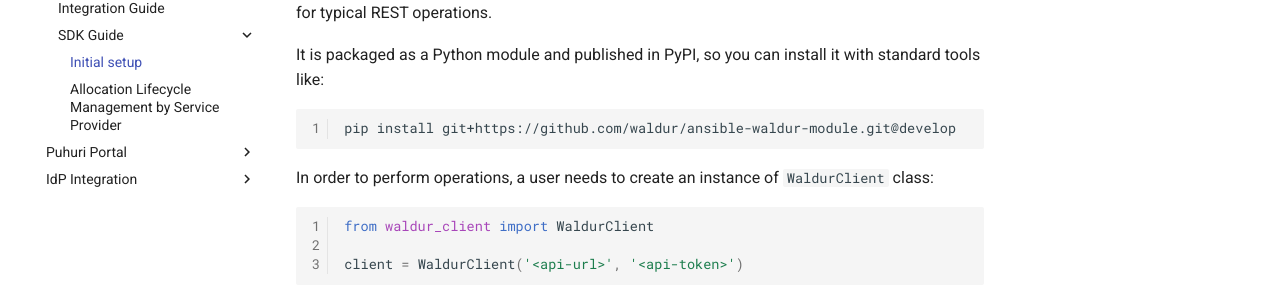
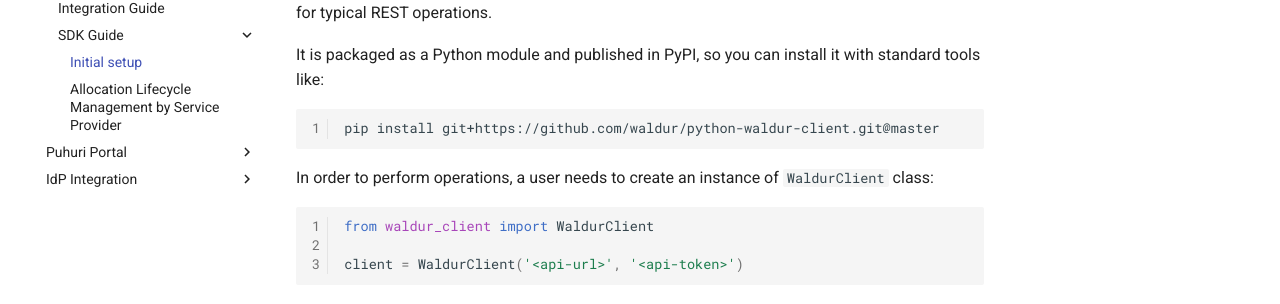
Before and after one commit to neicnordic/puhuri-web, an MkDocs documentation site: the page built from docs/SDK guide/initial-setup.md, in a window 1280 px wide and 1122 px high. Shown: the part 256-560 px from the top of the window. Built offline with MkDocs 1.6.1 and Material for MkDocs 9.7.7, drawn with Linux system fonts in a browser that asks for light colours; part of the change alters nothing that is shown.

Commit message:
Update installation guide

````diff
--- a/docs/SDK guide/initial-setup.md
+++ b/docs/SDK guide/initial-setup.md
@@ -7,7 +7,7 @@ Puhuri Core is based on Waldur, which exposes REST API. Puhuri Core SDK is a [py
 It is packaged as a Python module and published in PyPI, so you can install it with standard tools like:
 
 ```sh
-pip install git+https://github.com/waldur/ansible-waldur-module.git@develop
+pip install git+https://github.com/waldur/python-waldur-client.git@master
 ```
 
 In order to perform operations, a user needs to create an instance of `WaldurClient` class:
````
